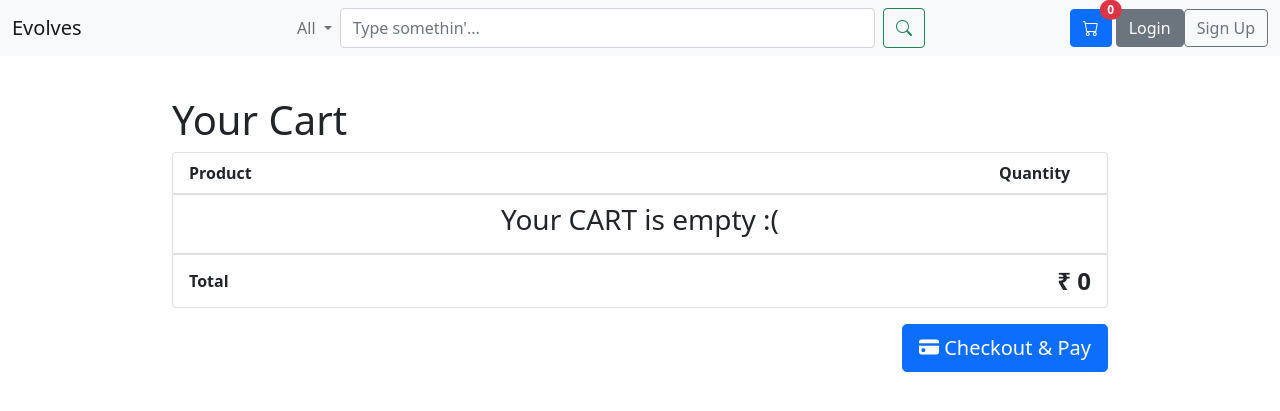
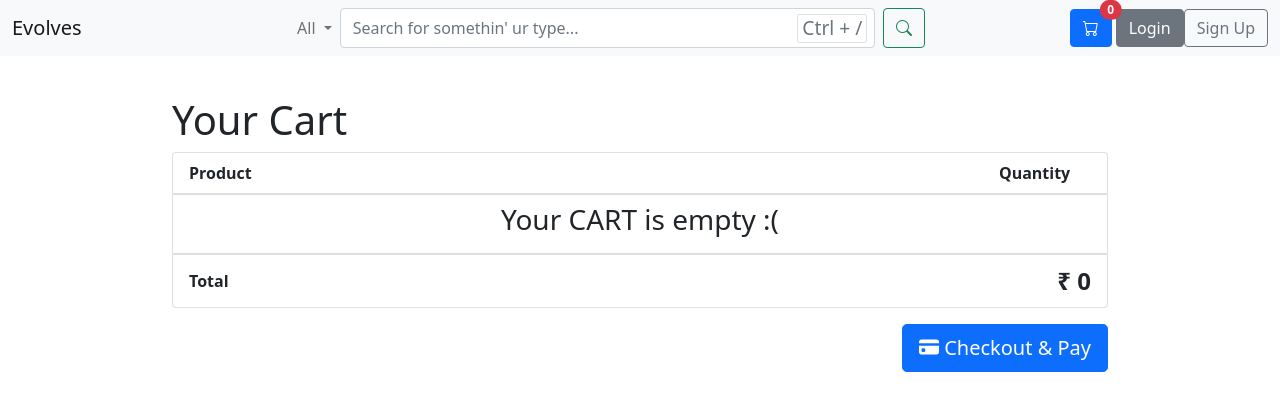
Before and after one commit to mr-vaibh/evolves, a Django app: page /accounts/cart/ in a window 1280 px wide. Shown: the top 411 px of the page. Run offline with Django 3.2, Linux system fonts and the light colour scheme; data that the repository does not hold is empty; some libraries are stand-ins or nearby versions.

Commit message:
shortcut key for searchbar

```diff
--- /dev/null
+++ b/home/static/home/css/style.css
@@ -0,0 +1,20 @@
+#search-form {
+    position: relative;
+}
+
+#search-form::after {
+    position: absolute;
+    top: 0.4rem;
+    right: 3.6rem;
+    display: flex;
+    align-items: center;
+    justify-content: center;
+    height: 1.8rem;
+    padding-right: 0.25rem;
+    padding-left: 0.25rem;
+    font-size: 1.2rem;
+    color: #6c757d;
+    content: "Ctrl + /";
+    border: 1px solid #dee2e6;
+    border-radius: 0.125rem;
+}
--- a/home/static/home/js/main.js
+++ b/home/static/home/js/main.js
@@ -13,6 +13,15 @@ $(document).ready(function () {
         }
     });
 
+    // shortcut key to search
+    document.addEventListener('keyup', (e) => {
+        // this would test for whichever key is 40 (down arrow) and the ctrl key at the same time
+        if (e.ctrlKey && e.key === '/') {
+            // call your function to do the thing
+            searchField.focus();
+        }
+    }, false);
+
 
     // To update localstorage
     get_cart();
--- a/home/templates/home/base.html
+++ b/home/templates/home/base.html
@@ -12,6 +12,8 @@
     <link href="https://cdn.jsdelivr.net/npm/bootstrap@5.1.3/dist/css/bootstrap.min.css" rel="stylesheet" integrity="sha384-1BmE4kWBq78iYhFldvKuhfTAU6auU8tT94WrHftjDbrCEXSU1oBoqyl2QvZ6jIW3" crossorigin="anonymous">
     <!-- Bootstrap Icons -->
     <link rel="stylesheet" href="https://cdnjs.cloudflare.com/ajax/libs/bootstrap-icons/1.6.1/font/bootstrap-icons.min.css" integrity="sha512-9a1QYep56cYgIPFq0JYfsh9xRYYmPBxKaD6/ZfVAtplQ6y9ZUSk7GxgC2dmwtxK9T2cGQOxCV6J2Ll51nrvP2w==" crossorigin="anonymous" referrerpolicy="no-referrer" />
+
+    <link rel="stylesheet" href="{% static 'home/css/style.css' %}">
 
     <title>{% block title %}{% endblock title %}</title>
 
@@ -47,8 +49,8 @@
                     </ul>
                 </li>
                 <form class="d-flex col-12" id="search-form">
-                    <input class="form-control me-2" id="search-field" type="search" placeholder="Type somethin'..." aria-label="Search">
-                    <button class="btn btn-outline-success" type="submit"><i class="bi bi-search"></i></button>
+                    <input class="form-control me-2" id="search-field" type="search" placeholder="Search for somethin' ur type..." aria-label="Search">
+                    <button class="btn btn-outline-success" id="search" type="submit"><i class="bi bi-search"></i></button>
                 </form>
             </ul>
             <div>
```
